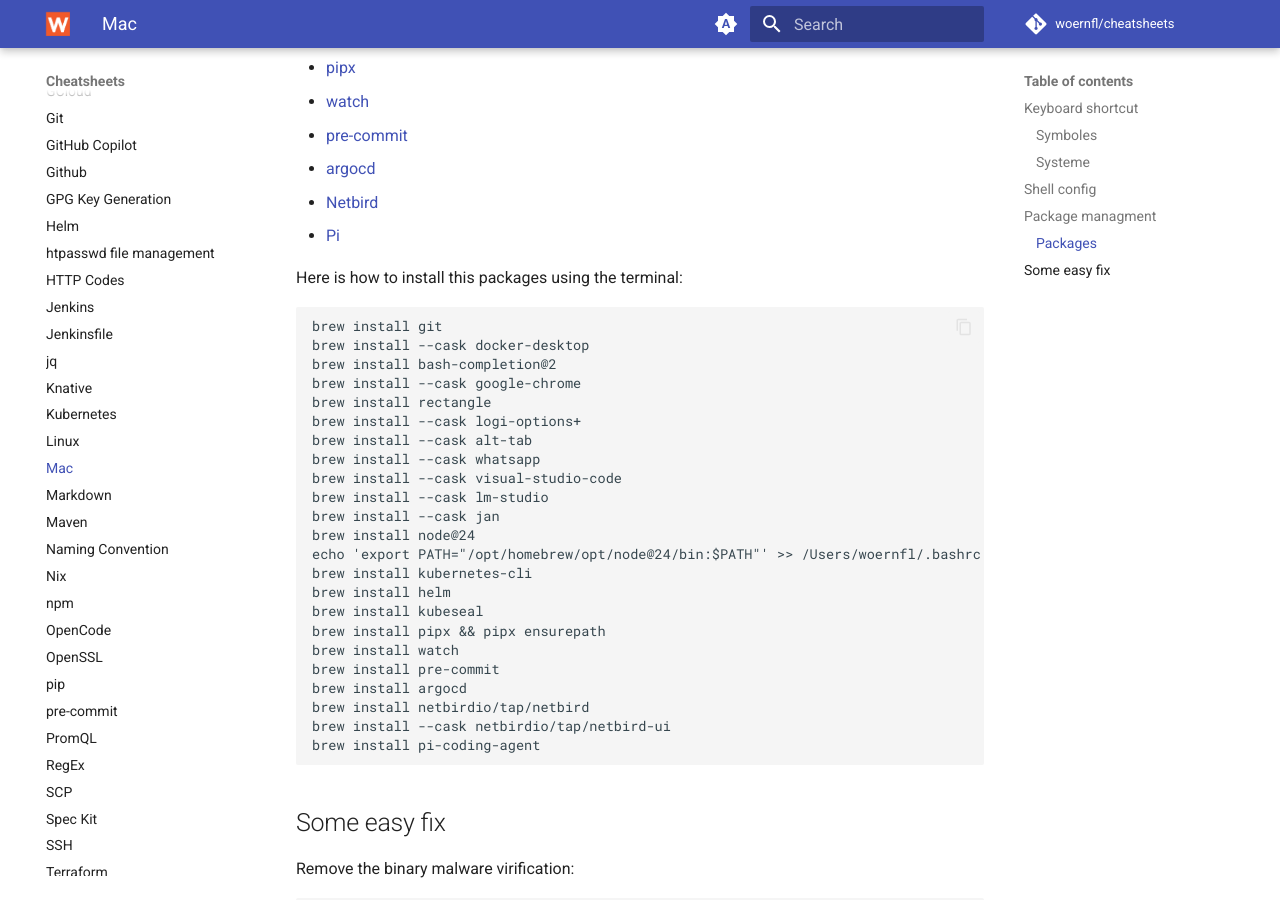
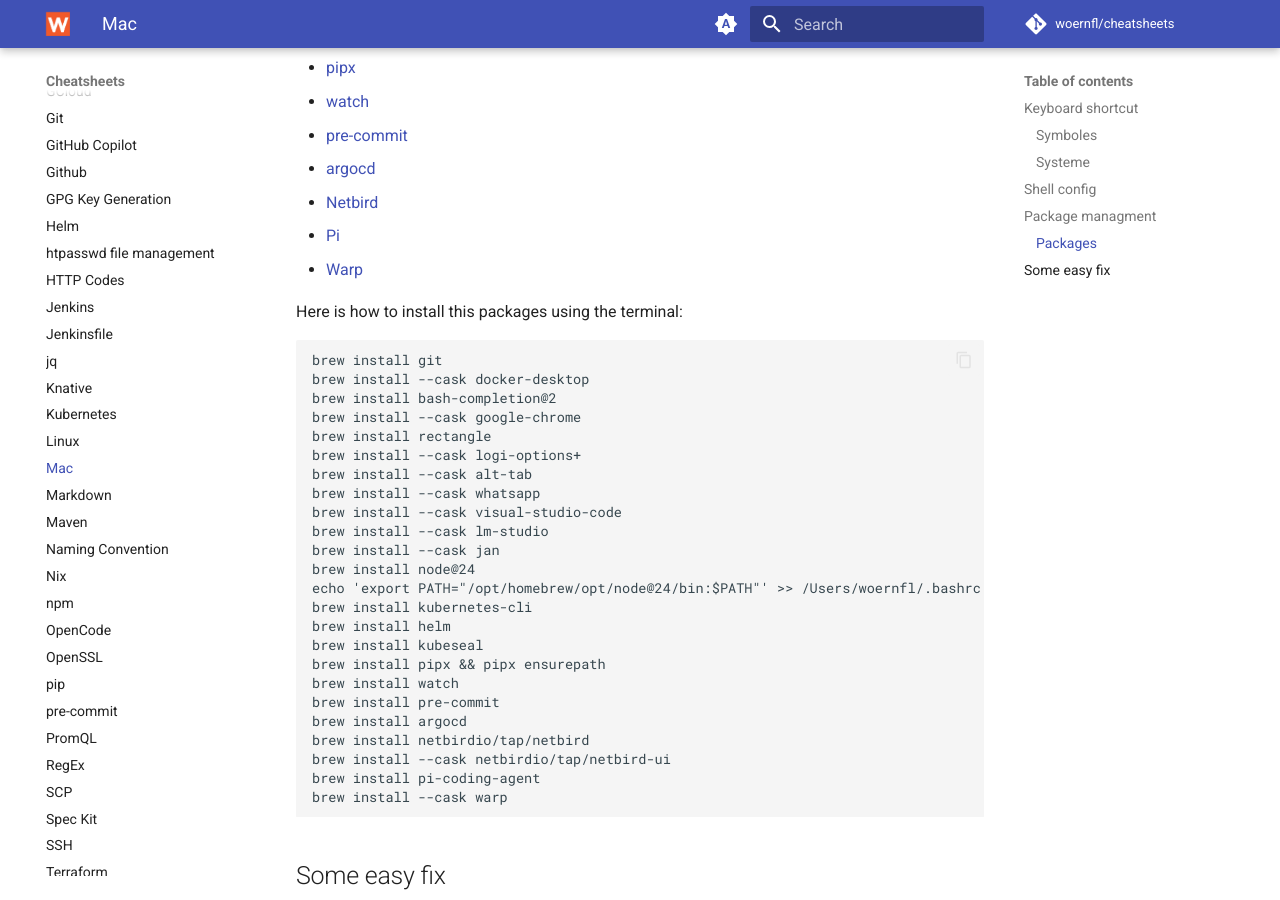
Before and after one commit to woernfl/cheatsheets, an MkDocs documentation site: the page built from docs/mac.md, in a window 1280 px wide and 900 px high, scrolled down 2133 px. Built offline with MkDocs 1.6.1 and Material for MkDocs 9.7.7, drawn with Linux system fonts in a browser that asks for light colours; comment, search, counter and statistics services are not loaded.

Commit message:
Add Warp installation instructions to mac.md (#363)

````diff
--- a/docs/mac.md
+++ b/docs/mac.md
@@ -77,6 +77,7 @@
 - [argocd](https://argoproj.github.io/cd/)
 - [Netbird](https://docs.netbird.io/)
 - [Pi](https://pi.dev/)
+- [Warp](https://www.warp.dev/)
 
 Here is how to install this packages using the terminal:
 
@@ -104,6 +105,7 @@
 brew install netbirdio/tap/netbird
 brew install --cask netbirdio/tap/netbird-ui
 brew install pi-coding-agent
+brew install --cask warp
 ```
 
 ## Some easy fix
````
